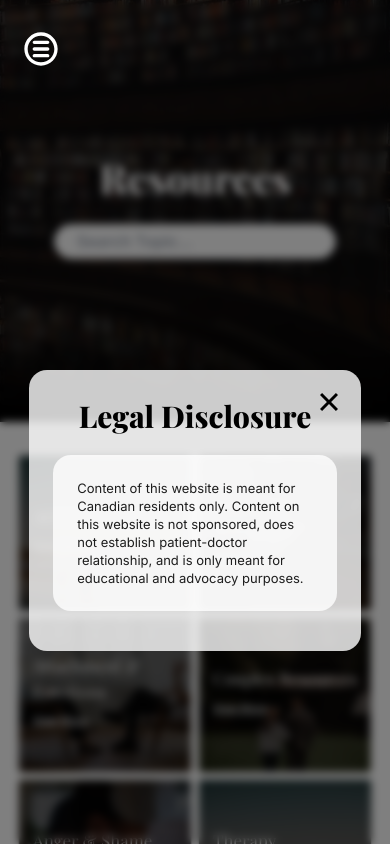
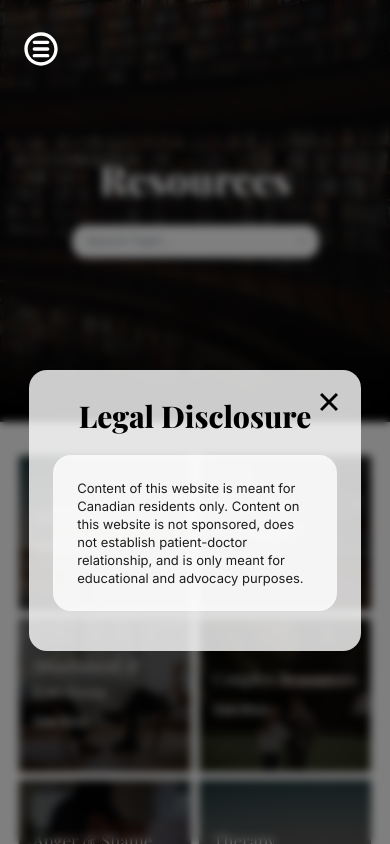
Before and after one commit to topcowmoo/areca-vestiaria, a React (Vite) app: page /all-resources in a window 390 px wide. Shown: the top 844 px of the page. Built offline with nearby package versions, Linux system fonts and the light colour scheme; a web font is replaced by a local one.

Commit message:
added keyup functionality and refactored styles for md and sm screens

```diff
--- a/src/components/SearchBar.jsx
+++ b/src/components/SearchBar.jsx
@@ -28,7 +28,7 @@ const SearchBar = () => {
       part.toLowerCase() === query.toLowerCase() ? (
         <span
           key={index}
-          className="text-[#373636] text-base font-semibold font-['Inter']"
+          className="text-[#373636] font-semibold font-['Inter']"
         >
           {part}
         </span>
@@ -38,26 +38,42 @@ const SearchBar = () => {
     );
   };
 
+  const handleKeyUp = (e) => {
+    if (e.key === "Enter" && filteredData.length > 0) {
+      window.open(filteredData[0].link, "_blank"); // Open the first result in a new tab
+    }
+  };
+
   return (
     <div className="relative flex flex-col items-center justify-center p-4">
-      <div className="w-[282px] md:w-[482px] h-[35px] px-[22px] py-2.5 md:py-1.5 bg-white rounded-[32px] shadow flex items-center border border-gray-200 focus-within:shadow-lg">
+      <div
+        className="
+        w-[247px] h-[33px] pl-3.5 pr-[9.43px] py-[2.57px]
+        bg-white rounded-[13.71px] shadow flex items-center
+        border border-gray-200 focus-within:shadow-lg
+        sm:w-[247px] sm:h-[33px] sm:pl-3.5 sm:pr-[9.43px] sm:py-[2.57px]
+        md:w-[482px] md:h-[35px] md:pl-[22px] md:pr-[22px] md:py-1.5 md:rounded-[32px]
+        lg:w-[482px] lg:h-[35px] lg:pl-[22px] lg:pr-[22px] lg:py-1.5 lg:rounded-[32px]
+      "
+      >
         <input
           type="text"
-          className={`flex-grow bg-transparent focus:outline-none ${
+          className={`flex-grow bg-transparent focus:outline-none text-[#373636] font-semibold font-['Inter'] ${
             query
-              ? 'text-[#373636] text-base font-semibold font-["Inter"]'
-              : "text-[#9b9b9b] text-base font-semibold font-['Inter']"
+              ? 'text-[12px] sm:text-[12px] md:text-base lg:text-base'
+              : 'text-[12px] sm:text-[12px] md:text-base lg:text-base'
           }`}
           placeholder="Search Topic..."
           value={query}
           onChange={handleInputChange}
+          onKeyUp={handleKeyUp}
           onFocus={() => setIsFocused(true)}
           onBlur={() => setTimeout(() => setIsFocused(false), 150)}
         />
         <IoMdSearch className="w-[9.86px] h-[9.86px] lg:w-[23px] lg:h-[23px] ml-2 text-[#9b9b9b]" />
       </div>
       <div
-        className={`absolute top-[60px] w-[90%] md:w-[482px] bg-white rounded-[10px] mt-4 p-4 shadow-lg z-10 border border-gray-200 transition-all ease-in-out transform ${
+        className={`absolute top-[60px] w-[247px] sm:w-[247px] md:w-[482px] lg:w-[482px] bg-white rounded-[10px] p-2 shadow-lg z-10 border border-gray-200 transition-all ease-in-out transform ${
           isFocused && query.length >= 3
             ? "duration-300 opacity-100 translate-y-0"
             : "duration-500 opacity-0 -translate-y-2 pointer-events-none"
@@ -73,13 +89,13 @@ const SearchBar = () => {
                 rel="noopener noreferrer"
                 className="w-full no-underline hover:underline"
               >
-                <div className="w-full md:w-full">
-                  <span className="text-[#1f1f1f] text-base font-normal font-['Inter'] truncate block">
+                <div className="w-full truncate">
+                  <span className="text-[#1f1f1f] text-[12px] sm:text-[12px] md:text-base lg:text-base font-normal font-['Inter'] truncate">
                     {highlightQuery(item.title)}
                   </span>
                   {item !== filteredData[filteredData.length - 1] && (
                     <div
-                      className="w-full md:w-[456.5px] border-t mt-2 mb-2"
+                      className="w-full border-t mt-2 mb-2"
                       style={{ borderColor: "#0000007D" }}
                     ></div>
                   )}
@@ -90,7 +106,7 @@ const SearchBar = () => {
         ) : (
           query.length >= 3 &&
           filteredData.length === 0 && (
-            <p className="text-[#373636] text-base font-semibold font-['Inter']">
+            <p className="text-[#373636] text-[12px] sm:text-[12px] md:text-base lg:text-base font-semibold font-['Inter']">
               No results found
             </p>
           )
```
